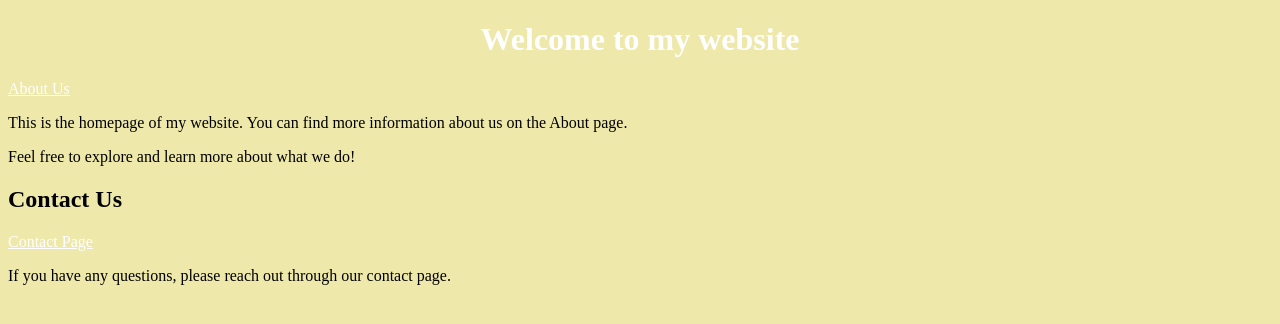
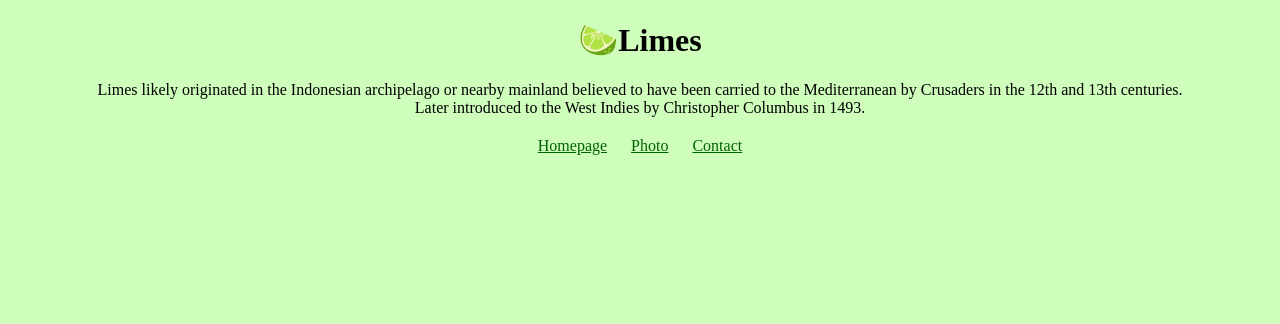
Before and after one commit to sooonotkota/Multiple-Pages-static, a plain HTML site: page index.html in a window 1280 px wide. Drawn offline with Linux system fonts and the light colour scheme.

Commit message:
Finishing Lime page

```diff
--- a/index.html
+++ b/index.html
@@ -1,19 +1,22 @@
 <!DOCTYPE html>
 <html lang="en">
+
 <head>
     <meta charset="UTF-8">
     <meta name="viewport" content="width=device-width, initial-scale=1.0">
-    <link rel="stylesheet" href="styles.css">
-    <title>Homepage</title>
+    <link rel="stylesheet" href="src/styles.css">
+    <title>Multiple Webpages</title>
 </head>
+
 <body>
-    <h1>Welcome to my website</h1>
-<a href="about.html">About Us</a>
-    <p>This is the homepage of my website. You can find more information about us on the About page.</p>
-    <p>Feel free to explore and learn more about what we do!</p>
-    <h2>Contact Us</h2>
-<a href="contact.html">Contact Page</a>
-    <p>If you have any questions, please reach out through our contact page.</p>
-
+    <h1>🍋‍🟩Limes</h1>
+    <p>Limes likely originated in the Indonesian archipelago or nearby mainland
+    believed to have been carried to the Mediterranean by Crusaders in the 12th and 13th centuries.
+    </br>Later introduced to the West Indies by Christopher Columbus in 1493.</p>
+    <div class="nav-links">
+    <a href="index.html">Homepage</a>
+    <a href="photo.html">Photo</a>
+    <a href="contact.html">Contact</a>
+</div>
 </body>
 </html>
--- a/src/styles.css
+++ b/src/styles.css
@@ -1,12 +1,30 @@
 body {
-    background-color: palegoldenrod;
+    background-color: #cffdbc;
 }
 
 h1 {
     text-align: center;
-    color: white;
+    color: black;
+}
+
+p {
+    text-align: center;
 }
 
 a {
-    color: white;
+    color: darkgreen;
 }
+
+.nav-links {
+    text-align: center;
+    margin-top: 20px;
+    word-spacing: 20px;
+}
+
+.lime-image {
+    display: block;
+    margin: 0 auto;
+    width: 800px;
+    height: 500px;
+    border-radius: 10px;
+}
```
Also changed, not shown: about.html (deleted, +0 -13 lines), contact.html (+7 -4 lines), photo.html (added, +18 -0 lines).
